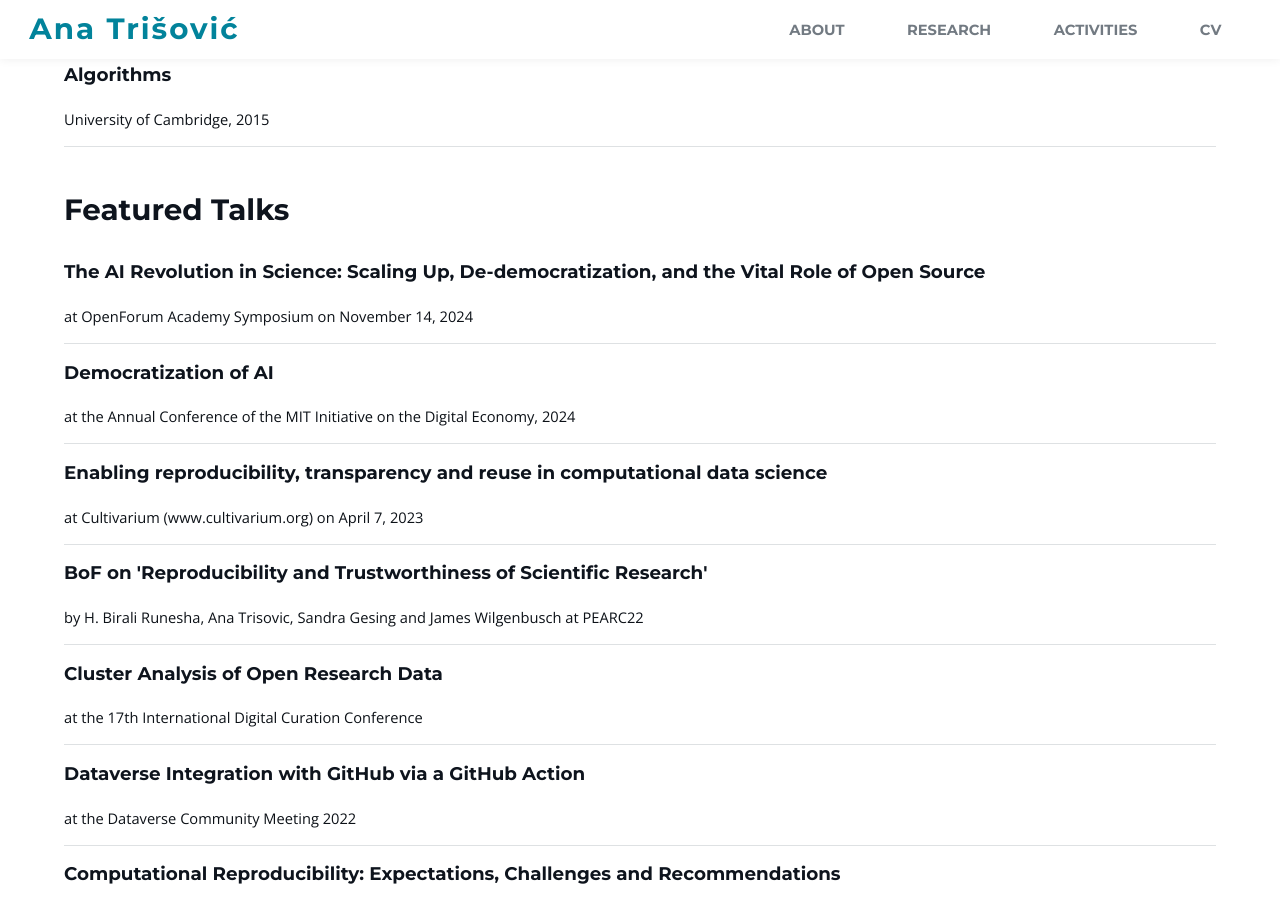
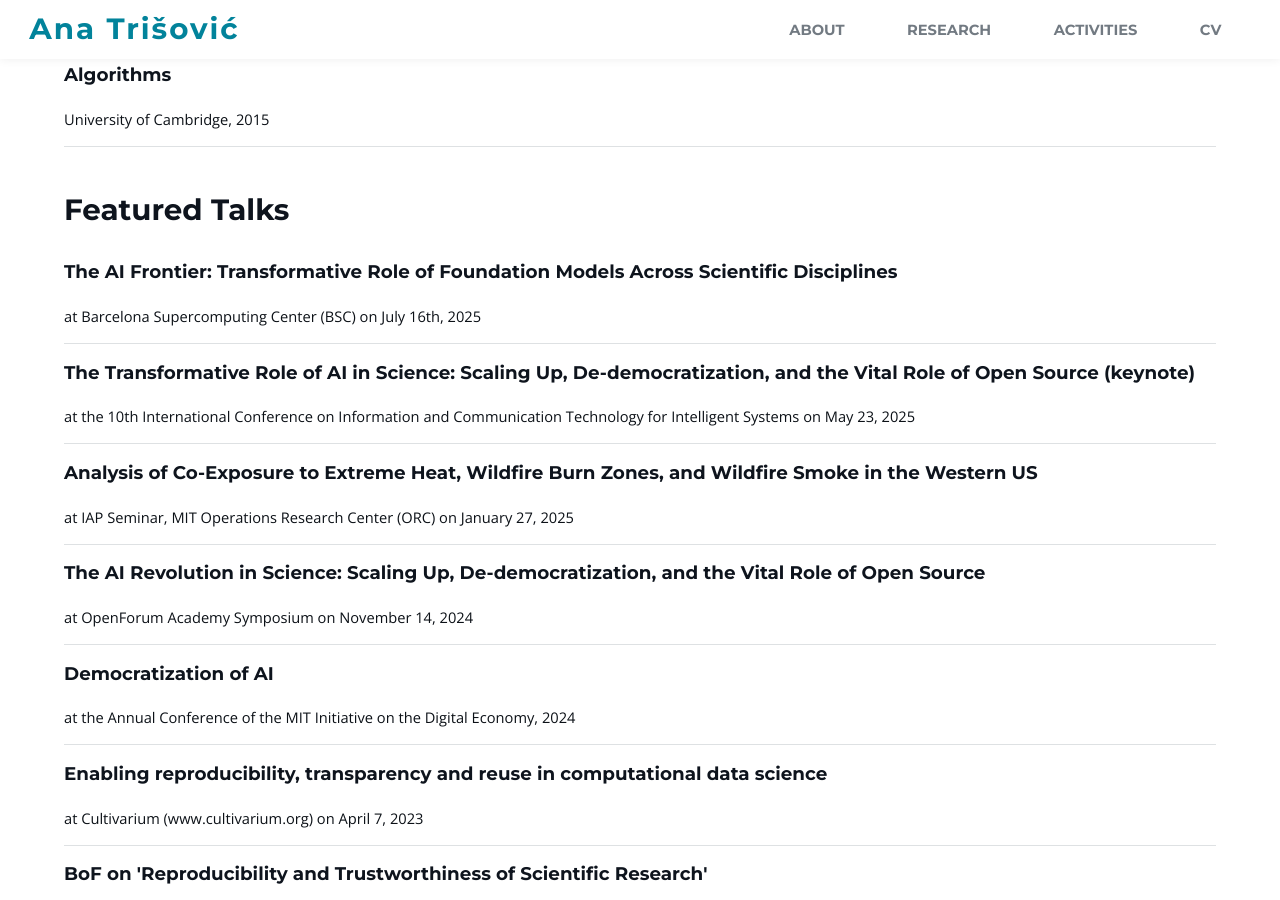
Before and after one commit to atrisovic/anatrisovic.github.io, a Jekyll site: the page built from activities.html, in a window 1280 px wide and 900 px high, scrolled down 921 px. Built offline with Jekyll 4.4.1, drawn with Linux system fonts in a browser that asks for light colours; some of the changed text lies outside the part shown.

Commit message:
new pubs and talks

```diff
--- a/_data/publications.yml
+++ b/_data/publications.yml
@@ -1,15 +1,20 @@
-- authors: A. Fogelson, A. Trisovic, N. Thompson
+- authors: J. Sivaloganathan, A. Trišović, N. Thompson
+  year: 2025
+  name: "Mapping the Impact of Foundation Models on the UN Sustainable Development Goals"
+  venue: 21st IEEE International Conference on e-Science (eScience 2025)
+  description: We analyze scientific publications using Foundation Models to assess their alignment with the UN Sustainable Development Goals, revealing a concentration of work on a few goals and large gaps in others.
+- authors: A. Fogelson, A. Trišović, N. Thompson
   year: 2025
   name: "LLMs in Citation Intent Classification: Progress, Precision, and Reproducibility Challenges"
   venue: ACM Conference on Reproducibility and Replicability (ACM REP)
   description: We investigate the use of LLMs for multi-class citation intent classification, highlighting striking inter-model disagreement among state-of-the-art systems and revealing key challenges in the robustness, transparency, and reproducibility of LLM-based research.
-- authors: J. K. Hu*, A. Trisovic*, A. Bakshi, D. Braun, F. Dominici, J. A. Casey
+- authors: J. K. Hu*, A. Trišović*, A. Bakshi, D. Braun, F. Dominici, J. A. Casey
   year: 2025
   name: Co-exposure to Extreme Heat, Wildfire Burn Zones, and Wildfire Smoke in the Western US from 2006 to 2020
   venue: Science Advances
   description: We analyze 15 years of daily census tract–level data to quantify coexposure to extreme heat, wildfire burn zones, and smoke across 11 Western U.S. states. Coexposures—especially between heat and smoke—increased over time and disproportionately affected vulnerable and Indigenous populations.
   url: https://www.science.org/doi/10.1126/sciadv.adq6453
-- authors: A. Trisovic, G. Miller, D. Bertsimas, and J. K. Hu.
+- authors: A. Trišović, G. Miller, D. Bertsimas, and J. K. Hu
   year: 2025
   name: Predicting concurrence of heatwaves, droughts, and wildfires with spatiotemporal deep learning
   venue: Tackling Climate Change with Machine Learning at ICLR, 2025
@@ -18,7 +23,7 @@
 - authors: J. A. Rising, A. Hussain, K. Schwarzwald, A. Trisovic
   year: 2024
   note: (α-β)
-  name: 'A Practical Guide to Climate Econometrics: Navigating Key Decision Point in Weather and Climate Data Analysis'
+  name: 'A Practical Guide to Climate Econometrics: Navigating Key Decision Points in Weather and Climate Data Analysis'
   venue: Journal of Open Source Education (JOSE)
   description: We present a free and open-source tutorial on the practical aspects of climate econometrics, which includes data collection, analysis design, and result presentation (available at climateestimate.net).
   url: https://jose.theoj.org/papers/10.21105/jose.00090
--- a/_data/talks.yml
+++ b/_data/talks.yml
@@ -1,3 +1,12 @@
+- link: "https://www.bsc.es/research-and-development/research-seminars/sors-the-ai-frontier-transformative-role-foundation-models-across-scientific-disciplines"
+  title: "The AI Frontier: Transformative Role of Foundation Models Across Scientific Disciplines"
+  description: at Barcelona Supercomputing Center (BSC) on July 16th, 2025
+- link: "https://ictisusa.com"
+  title: "The Transformative Role of AI in Science: Scaling Up, De-democratization, and the Vital Role of Open Source (keynote)"
+  description: at the 10th International Conference on Information and Communication Technology for Intelligent Systems on May 23, 2025
+- link: "https://orc.mit.edu/calendar_event/orc-iap-seminar-2025/"
+  title: "Analysis of Co-Exposure to Extreme Heat, Wildfire Burn Zones, and Wildfire Smoke in the Western US"
+  description: at IAP Seminar, MIT Operations Research Center (ORC) on January 27, 2025
 - link: "https://openforumeurope.org"
   title: "The AI Revolution in Science: Scaling Up, De-democratization, and the Vital Role of Open Source"
   description: at OpenForum Academy Symposium on November 14, 2024
@@ -51,7 +60,9 @@
 - link: "docs/slides/202010_FAIRness_with_containers_SORSE.pdf"
   title: "Improving FAIRness with containers"
   description: "at SORSE - Series of Online Research Software Events"
-
+- link: https://events.ecmwf.int/event/116/timetable/
+  title: "Responding to Reproducibility Challenges from Physics to Social Sciences (keynote)"
+  description: "at European Centre for Medium-Range Weather Forecasts (ECMWF) on October 14, 2019"
 - link: "docs/slides/201806_The_Last_Presentation_LBC.pdf"
   title: "The Last Presentation"
   description: "at LHCb Computing"
```
